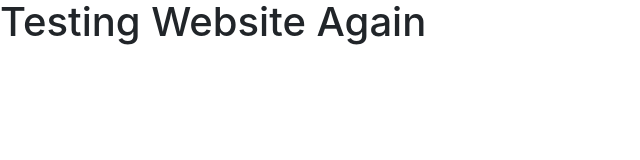
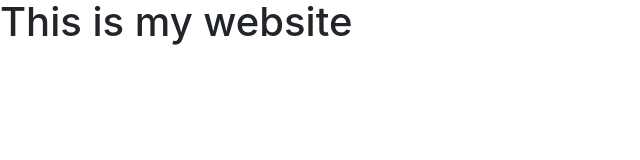
Before and after one commit to JaredFitz/JaredFitz.github.io, a plain HTML site: page index.html in a window 1280 px wide. Shown: the whole page, without its empty margins (0-640 px from the left). Drawn offline with nearby package versions, Linux system fonts and the light colour scheme.

Commit message:
further initial testing

```diff
--- a/index.html
+++ b/index.html
@@ -9,7 +9,7 @@
     <link rel="stylesheet" href="https://maxcdn.bootstrapcdn.com/bootstrap/4.0.0-beta/css/bootstrap.min.css" integrity="sha384-/Y6pD6FV/Vv2HJnA6t+vslU6fwYXjCFtcEpHbNJ0lyAFsXTsjBbfaDjzALeQsN6M" crossorigin="anonymous">
   </head>
   <body>
-    <h1>Testing Website Again</h1>
+    <h1>This is my website</h1>
 
     <!-- Optional JavaScript -->
     <!-- jQuery first, then Popper.js, then Bootstrap JS -->
```
